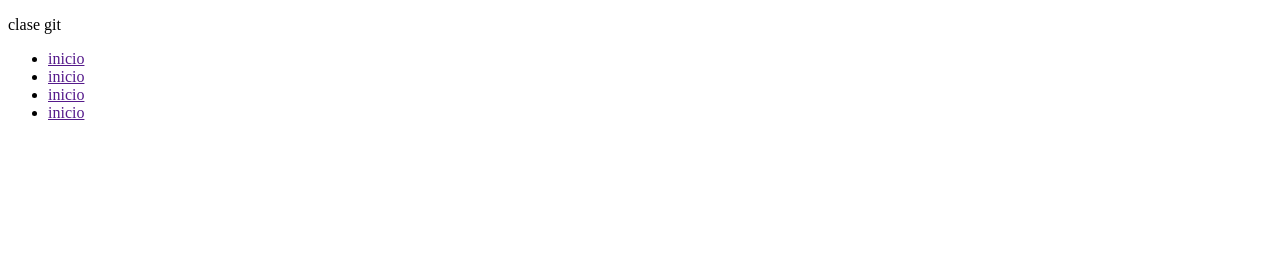
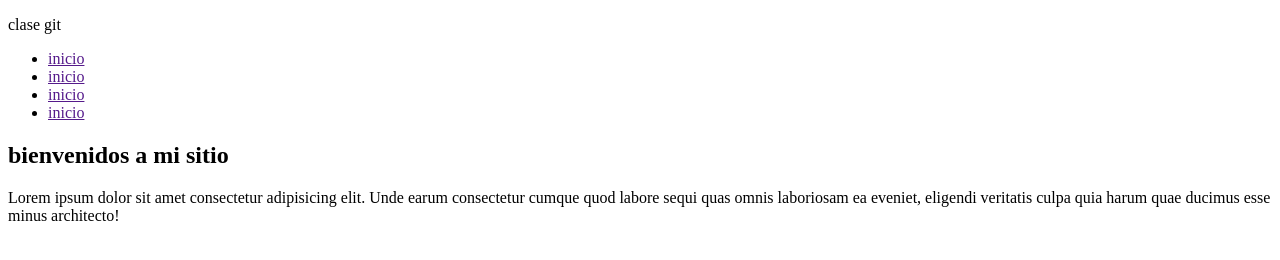
Before and after one commit to cardenasmaximiliano/git-carpeta, a plain HTML site: page index.html in a window 1280 px wide. Drawn offline with Linux system fonts and the light colour scheme.

Commit message:
creacion de main

```diff
--- a/index.html
+++ b/index.html
@@ -17,5 +17,11 @@
             </ul>
         </nav>
     </header>
+    <main>
+        <section>
+            <h1>bienvenidos a mi sitio</h1>
+            <p>Lorem ipsum dolor sit amet consectetur adipisicing elit. Unde earum consectetur cumque quod labore sequi quas omnis laboriosam ea eveniet, eligendi veritatis culpa quia harum quae ducimus esse minus architecto!</p>
+        </section>
+    </main>
 </body>
 </html>
```
